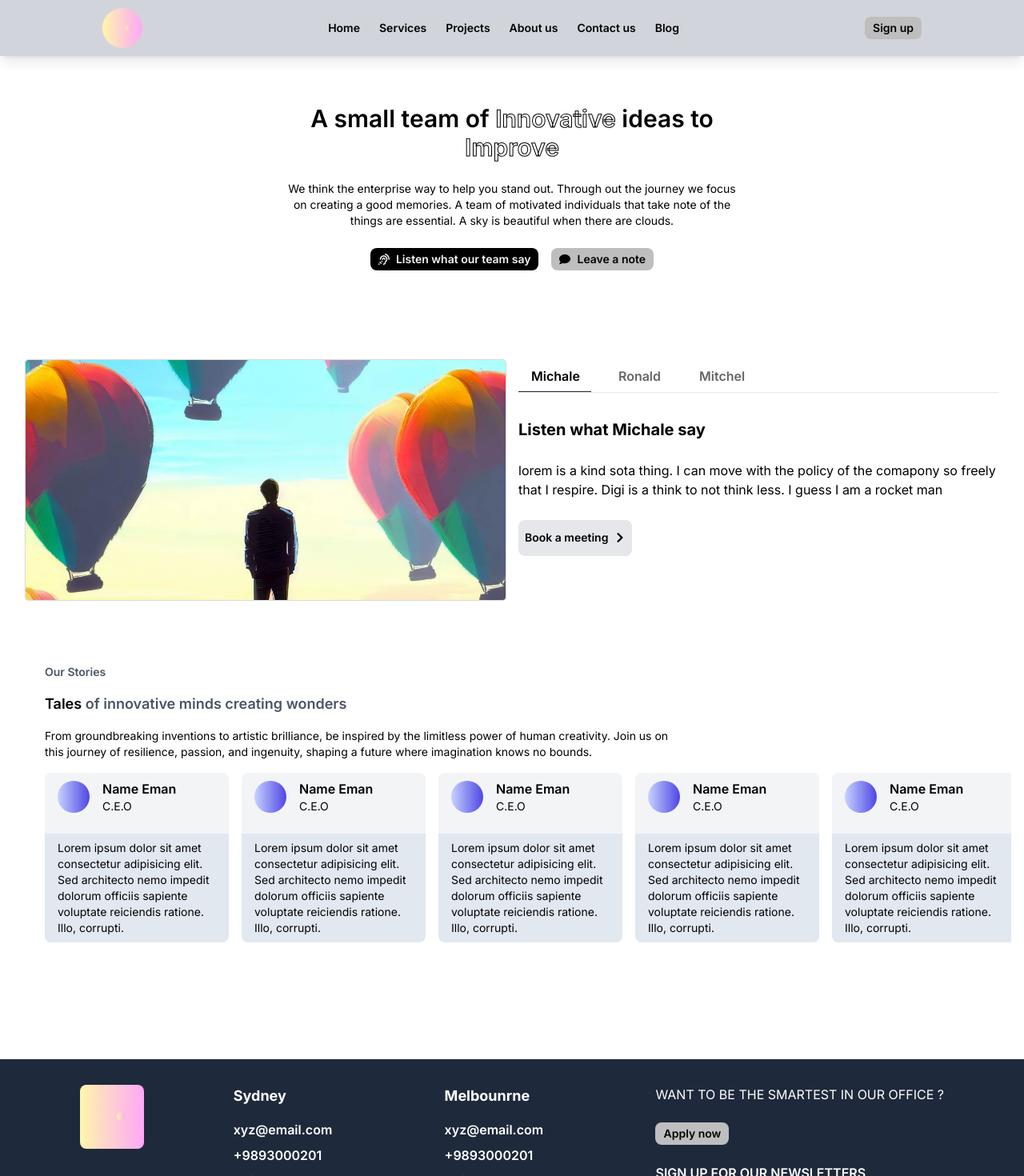
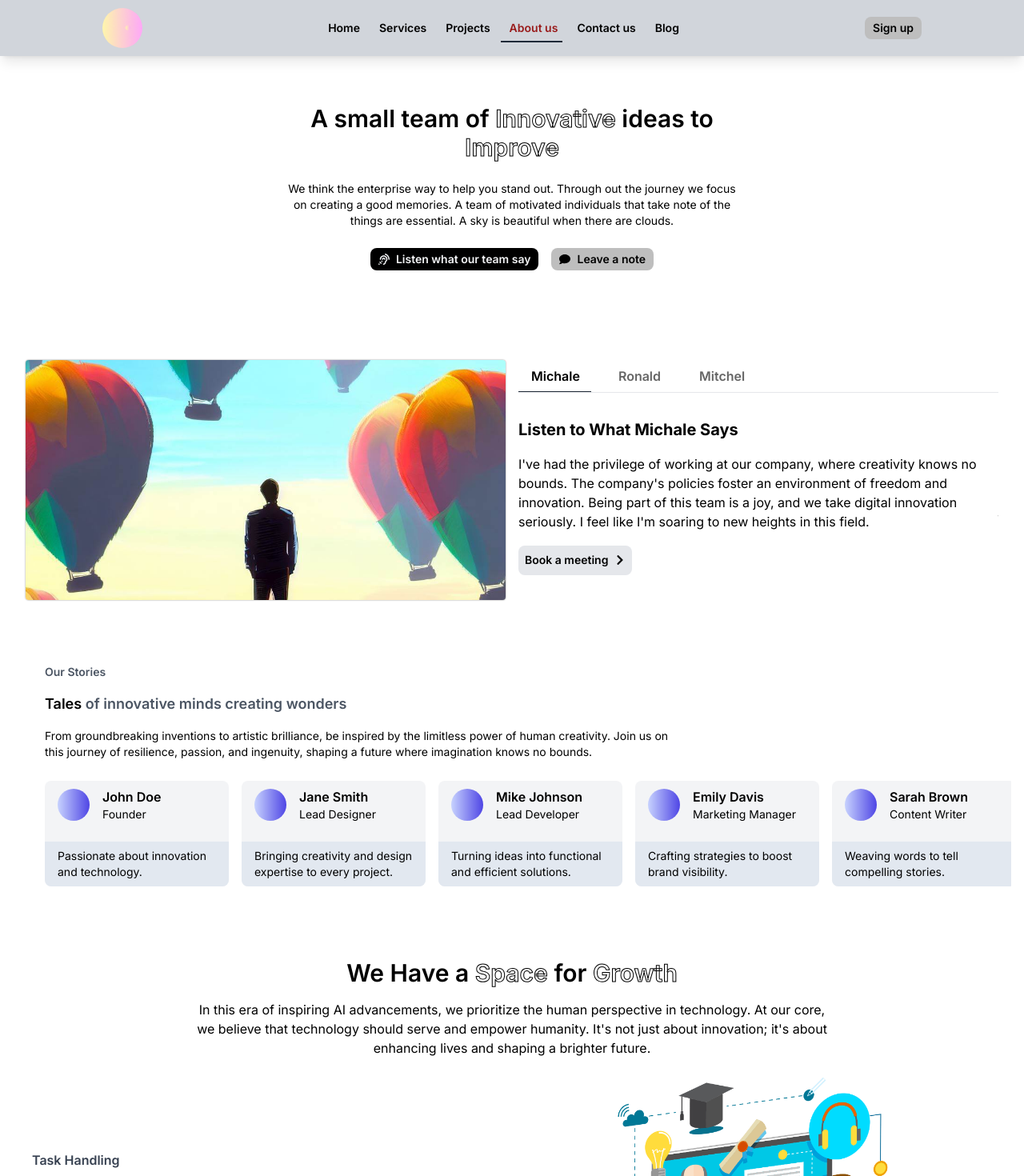
Before and after one commit to Krisna07/Digithink, a Next.js app: page /about in a window 1280 px wide. Shown: the top 1470 px of the page at 80% size. Built offline with nearby package versions, Linux system fonts and the light colour scheme.

Commit message:
content rewritings

```diff
--- a/src/app/about/Teamspitch.tsx
+++ b/src/app/about/Teamspitch.tsx
@@ -7,24 +7,24 @@ const Teamspitch = () => {
   const teamspitchObj = [
     {
       name: "Michale",
-      title: "Listen what Michale say",
-      des: "lorem is a kind sota thing. I can move with the policy of the comapony so freely that I respire. Digi is a think to not think less. I guess I am a rocket man",
+      title: "Listen to What Michale Says",
+      des: "I've had the privilege of working at our company, where creativity knows no bounds. The company's policies foster an environment of freedom and innovation. Being part of this team is a joy, and we take digital innovation seriously. I feel like I'm soaring to new heights in this field.",
       image: "/teamsVids/image1.jpg",
     },
     {
       name: "Ronald",
-      title: "Never too late to Start",
-      des: "I start to think, and then I sink Into the paper like I was ink When I’m writing, I’m trapped in between the lines I escape when I finish the rhyme.",
+      title: "Never Too Late to Start",
+      des: "Writing is my passion, and I'm dedicated to perfecting my craft. I find solace in the world of words, where creativity flows freely. Every piece I write is a journey, and I invite you to embark on it with me.",
       image: "/teamsVids/image2.jpg",
     },
     {
       name: "Mitchel",
-      title:
-        "Have you ever seen a man whose toe blown off, I mean like a flower",
-      des: "One aspect that makes rap music so special is that one song alone can include a multitude of messages by the artist. In comparison to traditional types of music, a rapper is able ",
+      title: "Have You Ever Seen a Man Whose Toe Was Blown Off, Like a Flower?",
+      des: "Rap music is a versatile art form that allows artists to convey a multitude of messages in a single song. It's a medium where storytelling and self-expression collide. Join me on this musical journey as we explore the depth of emotions and experiences.",
       image: "/teamsVids/image3.jpg",
     },
   ];
+
   const menuRefs: any = [useRef(null), useRef(null), useRef(null)];
 
   const setWidth = (ref: any) => {
@@ -57,8 +57,7 @@ const Teamspitch = () => {
       <div className="box-border tablet:max-w-[600px] rounded overflow-hidden shadow-[0_0_2px_0_gray]">
         <div
           style={{ left: `-${left}%` }}
-          className="  w-full h-[300px] bg-gray-200 relative flex transition-all"
-        >
+          className="  w-full h-[300px] bg-gray-200 relative flex transition-all">
           {teamspitchObj.map((image) => (
             <Image
               src={image.image}
@@ -86,46 +85,22 @@ const Teamspitch = () => {
                   : "opacity-60"
               } transition-all font-semibold`}
               onClick={() => handleOptionClick(teamspitchObj.indexOf(name))}
-              ref={menuRefs[teamspitchObj.indexOf(name)]}
-            >
+              ref={menuRefs[teamspitchObj.indexOf(name)]}>
               {name.name}
             </span>
           ))}
-          {/* <span
-            className={` py-2 p-4 hover:opacity-1 ${
-              left == 0 ? "opacity-1" : "opacity-60"
-            } transition-all font-semibold`}
-            onClick={() => handleOptionClick(0)}
-            ref={menuRefs[0]}>
-            Ronaldo
-          </span>
-          <span
-            className={` py-2 p-4 hover:opacity-100 ${
-              left == 100 ? "opacity-100" : "opacity-60"
-            } transition-all font-semibold`}
-            onClick={() => handleOptionClick(1)}
-            ref={menuRefs[1]}>
-            Messi
-          </span> */}
-          {/* <span
-            className={`opacity-60 py-2 p-4 hover:opacity-100 ${
-              left == 200 ? "opacity-100" : ""
-            } transition-all font-semibold`}
-            onClick={() => handleOptionClick(2)}
-            ref={menuRefs[2]}>
-            Michale
-          </span> */}
+
           <span
             style={{ width: barW, left: btmbdr }}
-            className="w-auto h-px bg-gray-800 absolute bottom-0 transition-all ]"
-          ></span>
+            className="w-auto h-px bg-gray-800 absolute bottom-0 transition-all ]"></span>
         </div>
         <div
           style={{ left: `-${left}%` }}
-          className="w-full flex  relative transition-all box-border"
-        >
+          className="w-full flex  relative transition-all box-border">
           {teamspitchObj.map((pitch) => (
-            <div className="min-w-[100%] grid gap-2" key={pitch.title}>
+            <div
+              className="min-w-[100%] grid gap-2"
+              key={pitch.title}>
               <h2 className="font-bold text-xl">{pitch.title}</h2>
               <p>{pitch.des}</p>
               <span className="flex gap-2 place-items-center w-auto text-sm font-semibold bg-gray-200 hover:bg-gray-400 w-fit px-2 py-1 rounded-lg">
--- a/src/app/about/page.tsx
+++ b/src/app/about/page.tsx
@@ -2,13 +2,16 @@ import React from "react";
 import Button from "../Components/Button";
 import {
   FaAssistiveListeningSystems,
+  FaBook,
   FaChevronRight,
   FaComment,
   FaCommentAlt,
   FaMeetup,
+  FaReadme,
 } from "react-icons/fa";
 import Teamspitch from "./Teamspitch";
 import Teams from "./teams";
+import Image from "next/image";
 
 const page = () => {
   return (
@@ -44,7 +47,48 @@ const page = () => {
       </div>
       <Teamspitch />
       <Teams />
-      <div></div>
+      <div className="w-[1200px] grid gap-4 place-items-center">
+        <h2 className="w-full text-3xl text-center font-semibold">
+          We Have a <span className="text-transparent textStroke">Space</span>{" "}
+          for <span className="text-transparent textStroke">Growth</span>
+        </h2>
+        <p className="w-[800px] text-center">
+          In this era of inspiring AI advancements, we prioritize the human
+          perspective in technology. At our core, we believe that technology
+          should serve and empower humanity. It's not just about innovation;
+          it's about enhancing lives and shaping a brighter future.
+        </p>
+        <div className="w-full grid tablet:grid-cols-[60%_40%]">
+          <div className="flex flex-col gap-2  justify-center">
+            <h3 className=" font-semibold text-gray-700">Task Handling</h3>
+            <h2 className=" text-xl font-bold">AI Automation and Auto-bots</h2>
+            <p className="w-3/4 text-sm">
+              In today's fast-paced world, effective task handling is crucial
+              for productivity. Our solution leverages the power of AI
+              automation and auto-bots to streamline your workflow. From
+              automating repetitive tasks to intelligent decision-making, our
+              system ensures efficiency and accuracy, allowing you to focus on
+              what matters most—achieving your goals.
+            </p>
+            <Button
+              label="Read"
+              size={"sm"}
+              variant={"primary"}
+              className={""}
+              icon={<FaChevronRight />}
+            />
+          </div>
+
+          <div className="">
+            <Image
+              src={"/projectsImage/tech.webp"}
+              width={400}
+              height={400}
+              alt=""
+            />
+          </div>
+        </div>
+      </div>
     </div>
   );
 };
--- a/src/app/about/teams.tsx
+++ b/src/app/about/teams.tsx
@@ -2,24 +2,90 @@
 import React, { useEffect, useRef, useState } from "react";
 
 const Teams = () => {
+  const teamMembers = [
+    {
+      name: "John Doe",
+      title: "Founder",
+      description: "Passionate about innovation and technology.",
+      profileImage: "/profiles/john-doe.jpg",
+    },
+    {
+      name: "Jane Smith",
+      title: "Lead Designer",
+      description: "Bringing creativity and design expertise to every project.",
+      profileImage: "/profiles/jane-smith.jpg",
+    },
+    {
+      name: "Mike Johnson",
+      title: "Lead Developer",
+      description: "Turning ideas into functional and efficient solutions.",
+      profileImage: "/profiles/mike-johnson.jpg",
+    },
+    {
+      name: "Emily Davis",
+      title: "Marketing Manager",
+      description: "Crafting strategies to boost brand visibility.",
+      profileImage: "/profiles/emily-davis.jpg",
+    },
+    {
+      name: "Sarah Brown",
+      title: "Content Writer",
+      description: "Weaving words to tell compelling stories.",
+      profileImage: "/profiles/sarah-brown.jpg",
+    },
+    {
+      name: "Alex Wilson",
+      title: "UI/UX Designer",
+      description: "Creating intuitive and user-friendly interfaces.",
+      profileImage: "/profiles/alex-wilson.jpg",
+    },
+    {
+      name: "Michael Lee",
+      title: "Software Engineer",
+      description: "Solving complex problems with code.",
+      profileImage: "/profiles/michael-lee.jpg",
+    },
+    {
+      name: "Olivia Clark",
+      title: "Product Manager",
+      description: "Guiding product development from concept to launch.",
+      profileImage: "/profiles/olivia-clark.jpg",
+    },
+    {
+      name: "William Turner",
+      title: "Data Analyst",
+      description: "Uncovering insights from data to drive informed decisions.",
+      profileImage: "/profiles/william-turner.jpg",
+    },
+    {
+      name: "Ella White",
+      title: "Customer Support Specialist",
+      description: "Providing top-notch support to our valued customers.",
+      profileImage: "/profiles/ella-white.jpg",
+    },
+  ];
+
   const leftRef = useRef(null);
 
-  // globalThis.addEventListener("resize", handleResize);
   const getLeft = (item: any) => {
     return item.current ? item.current.getBoundingClientRect().left : 0;
   };
-  const [left, setLeft] = useState(`${getLeft(leftRef)}px`);
+  const [left, setLeft] = useState(getLeft(leftRef));
 
   async function handleResize() {
     setLeft(await getLeft(leftRef));
   }
   useEffect(() => {
-    return setLeft(getLeft(leftRef));
-  }, []);
+    setLeft(getLeft(leftRef));
+    window.addEventListener("resize", handleResize);
+    return () => window.removeEventListener("resize", handleResize);
+  }, [handleResize]);
 
   return (
     <div className="w-full  py-8 grid place-items-center overflow-hidden">
-      <div className="laptop:w-[1200px] px-4 grid gap-4" ref={leftRef}>
+      <div
+        className="laptop:w-[1200px] px-4 grid gap-4"
+        ref={leftRef}>
         <h2 className="font-semibold text-sm text-gray-600">Our Stories</h2>
         <h2 className="text-lg font-semibold">
           Tales{" "}
@@ -35,27 +101,23 @@ const Teams = () => {
         </p>
       </div>
       <div className="relative  w-fit px-4 grid gap-4 ">
-        <div className=" relative overflow-x-scroll scrollbar-hide smooth grid items-center justifuy-center">
+        <div className=" relative overflow-x-scroll scrollbar-hide smooth grid items-center ">
           <div
             style={{ left: left }}
-            className={`relative flex items-center gap-4 py-4`}
-          >
-            {[...Array(20)].map((team, x) => (
+            className={`relative flex items-center gap-4 py-4`}>
+            {teamMembers.map((team, x) => (
               <div
                 className="min-w-[230px] bg-gray-100 rounded-lg grid gap-4 overflow-hidden"
-                key={x}
-              >
+                key={x}>
                 <div className="flex items-center gap-4 py-2 px-4 ">
                   <div className="w-10 h-10 bg-gradient-to-r from-indigo-200 to-indigo-600 rounded-full"></div>
                   <div className="grid">
-                    <span className="font-semibold">Name Eman </span>
-                    <span className="text-sm">C.E.O</span>
+                    <span className="font-semibold">{team.name} </span>
+                    <span className="text-sm">{team.title}</span>
                   </div>
                 </div>
                 <div className="text-sm bg-slate-200 px-4 py-2">
-                  Lorem ipsum dolor sit amet consectetur adipisicing elit. Sed
-                  architecto nemo impedit dolorum officiis sapiente voluptate
-                  reiciendis ratione. Illo, corrupti.
+                  {team.description}
                 </div>
               </div>
             ))}
--- a/src/app/projects/Builts.tsx
+++ b/src/app/projects/Builts.tsx
@@ -1,3 +1,4 @@
+import { spawn } from "child_process";
 import React from "react";
 import {
   FaArrowRight,
@@ -10,46 +11,64 @@ import {
 const Builts = () => {
   const projects = [
     {
-      title: 'Eco-Friendly App',
-      description: 'Developed a mobile app that encourages eco-friendly habits and tracks carbon footprint.',
-      username: 'ecoguru123',
-      userIconColor: 'from-green-400 to-teal-300',
-      additionalInfo: 'Mobile App',
+      title: "Corporate Website Redesign",
+      description:
+        "Revamped the online presence of a leading corporation with a modern website design and improved user experience.",
+      username: "digitalpros",
+      userIconColor: "from-green-400 to-teal-300",
+      additionalInfo: "Web Design",
+      buttonAction: "Visit Website",
+      CEOName: ["John Smith"],
     },
     {
-      title: 'Online Learning Platform',
-      description: 'Built a web platform for online courses with interactive quizzes and video lectures.',
-      username: 'learnitall',
-      userIconColor: 'from-blue-400 to-indigo-300',
-      additionalInfo: 'Web Development',
+      title: "E-commerce Platform Development",
+      description:
+        "Designed and developed a custom e-commerce platform for a growing online store, boosting sales and customer engagement.",
+      username: "webmasters",
+      userIconColor: "from-blue-400 to-indigo-300",
+      additionalInfo: "E-commerce Solutions",
+      buttonAction: "Explore Store",
+      CEOName: ["Emily Johnson"],
     },
     {
-      title: 'Health and Fitness Tracker',
-      description: 'Created a fitness tracking app that helps users monitor their workouts and nutrition.',
-      username: 'fitfreak99',
-      userIconColor: 'from-red-400 to-pink-300',
-      additionalInfo: 'Mobile App',
+      title: "Mobile App Development",
+      description:
+        "Crafted a feature-rich mobile app for a startup, enhancing their digital presence and expanding their user base.",
+      username: "appexperts",
+      userIconColor: "from-red-400 to-pink-300",
+      additionalInfo: "Mobile App Development",
+      buttonAction: "Download App",
+      CEOName: ["Michael Brown", "Sophia Davis"], // Joint CEOs
     },
     {
-      title: 'E-commerce Website',
-      description: 'Designed and developed an e-commerce website for selling fashion and accessories.',
-      username: 'shopaholic_shop',
-      userIconColor: 'from-yellow-400 to-orange-300',
-      additionalInfo: 'Web Development',
+      title: "Content Management System Integration",
+      description:
+        "Integrated a robust CMS into a client's website, allowing for easy content updates and improved SEO capabilities.",
+      username: "contentmasters",
+      userIconColor: "from-yellow-400 to-orange-300",
+      additionalInfo: "Web Development",
+      buttonAction: "Manage Content",
+      CEOName: ["David Wilson"],
     },
     {
-      title: 'Social Media Analytics Tool',
-      description: 'Developed a tool to analyze social media trends and track engagement metrics.',
-      username: 'socialinsights',
-      userIconColor: 'from-indigo-400 to-purple-300',
-      additionalInfo: 'Data Analysis',
+      title: "Digital Marketing Campaign",
+      description:
+        "Launched a successful digital marketing campaign, increasing brand visibility and driving targeted traffic to the client's site.",
+      username: "digitalmarketers",
+      userIconColor: "from-indigo-400 to-purple-300",
+      additionalInfo: "Digital Marketing",
+      buttonAction: "View Results",
+      CEOName: ["Sarah Anderson", "James Smith"], // Joint CEOs
     },
     {
-      title: 'Food Delivery App',
-      description: 'Built a food delivery app with real-time tracking and multiple payment options.',
-      username: 'foodie_deliveries',
-      userIconColor: 'from-orange-400 to-red-300',
-      additionalInfo: 'Mobile App',
+      title: "UI/UX Design for SaaS",
+      description:
+        "Crafted an intuitive and user-friendly UI/UX design for a Software as a Service (SaaS) product, enhancing user retention.",
+      username: "saasdesigners",
+      userIconColor: "from-orange-400 to-red-300",
+      additionalInfo: "UI/UX Design",
+      buttonAction: "Try Demo",
+      CEOName: ["Linda Miller"],
     },
   ];
 
@@ -57,9 +76,7 @@ const Builts = () => {
     <div className="grid place-items-center gap-8 py-8 p-4 laptop:w-[1000px]">
       <div className="grid place-items-center gap-4 ">
         <h2 className="text-2xl font-semibold">What do we offer?</h2>
-        <p>
-          We offer the best avialable solution for your business.
-        </p>
+        <p>We offer the best avialable solution for your business.</p>
         <div className="flex gap-4">
           <span className="px-[8px] py-[4px] font-semibold hover:bg-gray-200 hover:text-black rounded-lg flex gap-2 items-center text-sm text-white bg-gray-600">
             View all our works
@@ -68,7 +85,7 @@ const Builts = () => {
             </span>
           </span>
           <span className="px-[8px] py-[4px] font-semibold rounded-lg flex gap-2 items-center text-sm bg-gray-200">
-            Official Releases <FaCalendarWeek />
+            Official Announcements <FaCalendarWeek />
           </span>
         </div>
       </div>
@@ -76,23 +93,35 @@ const Builts = () => {
         {projects.map((project, x) => (
           <div
             key={x}
-            className="text-sm bg border-[1px] border-gray-200  rounded ">
-            <div className="p-4 grid gap-[8px]">
-              <div className="font-bold">{project.title}</div>
-              <div className="">
-                {project.description}
+            className="h-full grid text-sm bg border-[1px] border-gray-200  rounded ">
+            <div className="p-4  relative overflow-hidden z-20">
+              <div className="grid min-h-[150px] gap-[8px] relative z-20">
+                <div className="font-bold">{project.title}</div>
+                <div className="">{project.description}</div>
+                <div className="flex place-items-center gap-2 font-bold">
+                  <span className="w-4 h-4 bg-gradient-to-r from-pink-300 to-indigo-200 rounded-full"></span>
+                  {project.additionalInfo}
+                </div>
               </div>
-              <div className="flex place-items-center gap-2 font-bold">
-                <span className="w-4 h-4 bg-gradient-to-r from-pink-300 to-indigo-200 rounded-full"></span>
-                {project.additionalInfo}
-              </div>
+              <div
+                className={`w-full h-full absolute bg-gradient-to-tr ${project.userIconColor} scale-[2]  top-[70%]  -right-20 rotate-[-20deg] z-10`}></div>
             </div>
             <div className="grid p-4 gap-4 bg-gray-200/75">
               <span className="flex place-items-center gap-2">
-                {project.username} <FaUserAlt />
+                <div
+                  className={
+                    project.CEOName.length > 1
+                      ? "grid text-[12px] leading-[120%]"
+                      : ""
+                  }>
+                  {project.CEOName.map((ceo) => (
+                    <span>{ceo}</span>
+                  ))}
+                </div>{" "}
+                <FaUserAlt />
               </span>
               <span className="font-semibold flex w-fit gap-2 py-[4px] px-[8px] hover:bg-gray-200 shadow-[0_0_2px_0_gray] rounded-lg place-items-center">
-                Lunch
+                {project.buttonAction}
                 <span className="rotate-[-45deg]">
                   <FaArrowRight />
                 </span>
```
Also changed, not shown: src/app/Components/Navbar/Navbar.tsx (+9 -6 lines), src/app/projects/page.tsx (+9 -7 lines), public/projectsImage/tech.webp (added).
